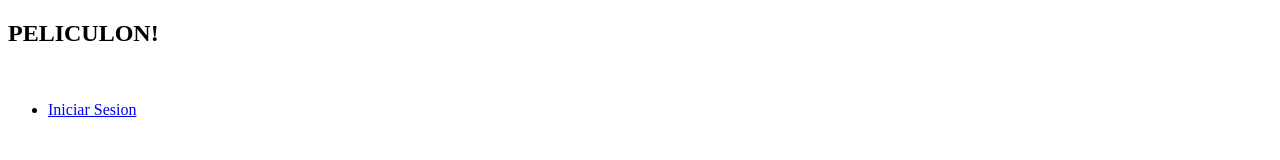
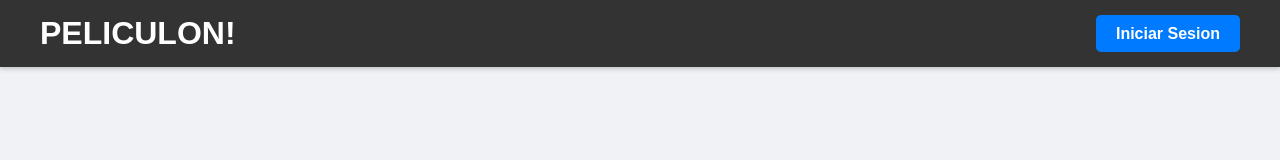
Before and after one commit to Jc-Alzugaray/Peliculon_Zegel, a plain HTML site: page paginas/index.html in a window 1280 px wide. Drawn offline with Linux system fonts and the light colour scheme.

```diff
--- /dev/null
+++ b/Stylos/Inicio.css
@@ -0,0 +1,54 @@
+body {
+    margin: 0;
+    font-family: Arial, sans-serif;
+    background-color: #f0f2f5; /* Un color de fondo suave */
+}
+
+
+/*Estilo de la Barra Principal*/
+
+.Header-Principal {
+    background-color: #333; /* Color de fondo oscuro para la barra */
+    padding: 15px 20px;     /* Espaciado interno arriba/abajo y lados */
+    box-shadow: 0 2px 5px rgba(0, 0, 0, 0.2); /* Sombra sutil */
+}
+
+.Header-Principal nav {
+    display: flex;             /* Habilita Flexbox para alinear elementos */
+    justify-content: space-between; /* Distribuye espacio: título a un lado, botón al otro */
+    align-items: center;       /* Centra verticalmente los elementos */
+    max-width: 1200px;         /* Limita el ancho máximo del nav */
+    margin: 0 auto;            /* Centra el nav dentro del header */
+}
+
+.Header-Principal h1 {
+    color: #fff;               /* Color blanco para el título */
+    margin: 0;                 /* Elimina el margen predeterminado del h1 */
+    font-size: 2em;            /* Tamaño de fuente para el título */
+    font-weight: bold;         /* Negrita */
+}
+
+/* Ocultar la imagen del logo por ahora */
+.Header-Principal img {
+    display: none;
+}
+
+.Header-Principal ul {
+    list-style: none;          /* Quita las viñetas de la lista */
+    margin: 0;                 /* Elimina el margen predeterminado de la lista */
+    padding: 0;                /* Elimina el padding predeterminado de la lista */
+}
+
+.Header-Principal .login-boton a {
+    background-color: #007bff; /* Color de fondo azul para el botón */
+    color: #fff;               /* Color de texto blanco para el botón */
+    text-decoration: none;     /* Quita el subrayado del enlace */
+    padding: 10px 20px;        /* Espaciado interno del botón */
+    border-radius: 5px;        /* Bordes redondeados para el botón */
+    transition: background-color 0.3s ease; /* Transición suave al pasar el ratón */
+    font-weight: bold;
+}
+
+.Header-Principal .login-boton a:hover {
+    background-color: #0056b3; /* Color de fondo más oscuro al pasar el ratón */
+}
--- a/index.html
+++ b/paginas/index.html
@@ -4,6 +4,7 @@
     <meta charset="UTF-8">
     <meta name="viewport" content="width=device-width, initial-scale=1.0">
     <title>PELICULON!</title>
+    <link rel="stylesheet" href="../Stylos/Inicio.css">
 </head>
 <body>
 
@@ -12,10 +13,9 @@
         <nav>
             <h1>PELICULON!</h1>
 
-            <img src="LOGO" alt="">
 
             <ul>
-                <li>
+                <li class="login-boton">
                     <a href="#">Iniciar Sesion</a>
                 </li>
             </ul>
```
Also changed, not shown: 1 other file.
